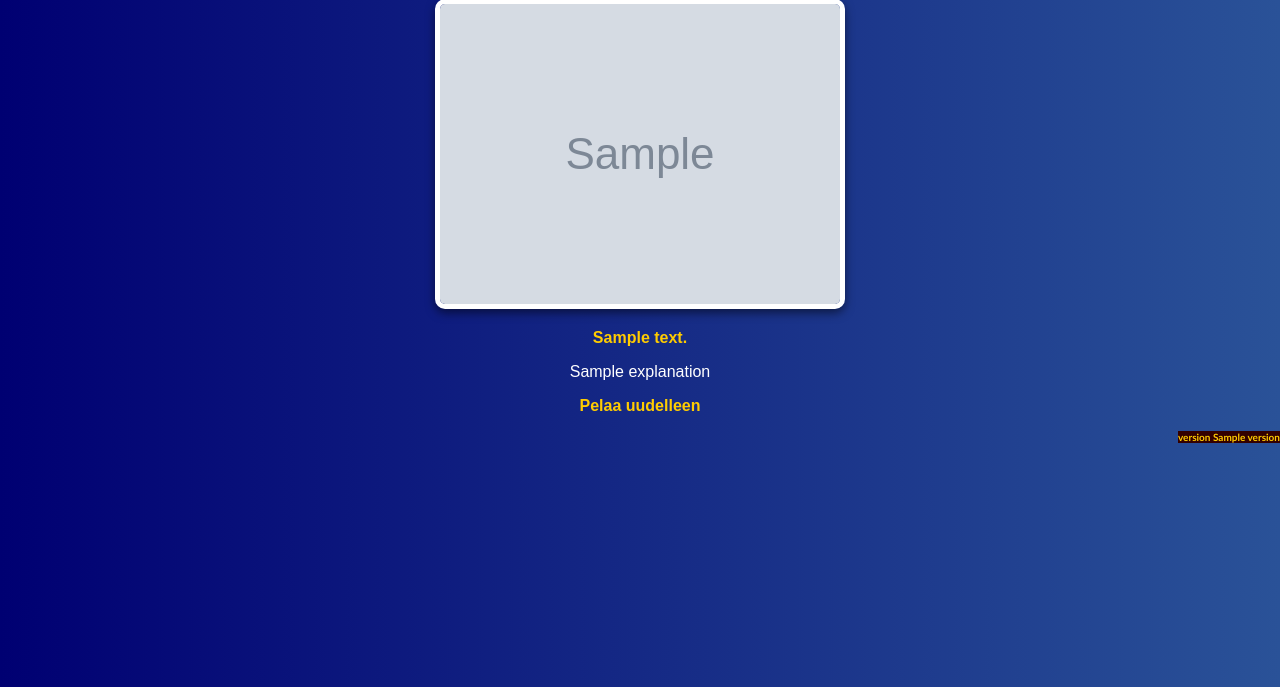
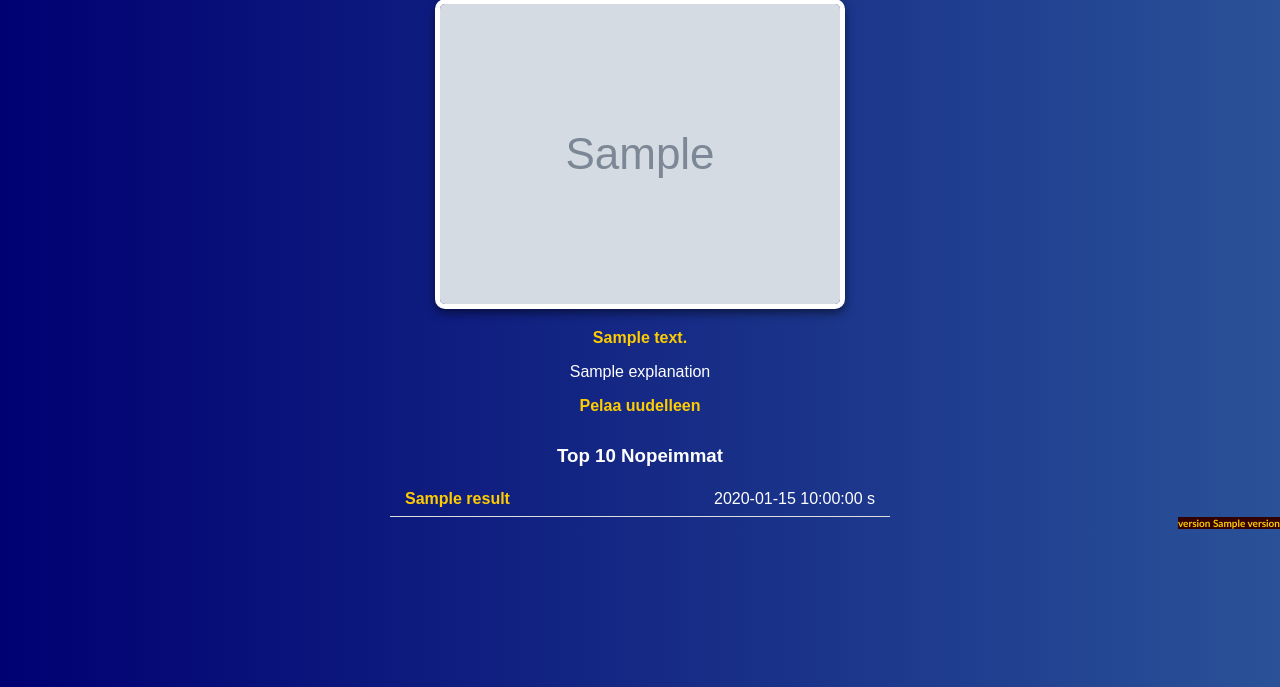
Before and after one commit to emehtata/wikikuvavisa, a Flask app: template app/templates/result.html in a window 1280 px wide. Shown: the part 113-800 px from the top of the page. Run offline with Flask 3, Linux system fonts and the light colour scheme; the template is opened without the code that fills it: most values are stand-ins (such as "Sample title", 1, 10 or a date in 2020); grey boxes marked "Sample" are stand-in pictures.

Commit message:
Results shown with answer

```diff
--- a/app/__version__.py
+++ b/app/__version__.py
@@ -1 +1 @@
-version='0.2-8-ge633629'
+version='0.2-9-g60b1769'
--- a/app/app.py
+++ b/app/app.py
@@ -91,6 +91,22 @@ def save_result(page_name, image_url, elapsed_time):
     except Exception as e:
         logging.error(f"Unexpected error: {e}")
 
+def get_top_results(limit=10):
+    try:
+        with get_db() as conn:
+            cur = conn.cursor()
+            cur.execute('''
+                SELECT page_name, image_url, best_time
+                FROM results
+                ORDER BY best_time ASC
+                LIMIT ?
+            ''', (limit,))
+            return cur.fetchall()
+    except sqlite3.Error as e:
+        logging.error(f"Error fetching top results: {e}")
+        return []
+
+
 def fetch_random_pages_with_images():
     valid_pages = []
     max_attempts = 5  # Limit to prevent infinite loops
@@ -161,7 +177,8 @@ def quiz():
             result = f"Väärin. Oikea vastaus on: {correct_answer}"
         summary = fetch_page_summary(correct_answer)
 
-        return render_template('result.html', result=result, correct_answer=correct_answer, explanation=summary, image_url=image_url, version=get_version())
+        return render_template('result.html', result=result,
+            correct_answer=correct_answer, explanation=summary, image_url=image_url, version=get_version(), top_results=get_top_results())
 
     pages_with_images = fetch_random_pages_with_images()
     logging.debug(pages_with_images)
--- a/app/static/style.css
+++ b/app/static/style.css
@@ -140,3 +140,34 @@ footer p {
     margin: 0;            /* Remove default margin from paragraph */
     font-size: 10px;      /* Font size */
 }
+
+.leaderboard {
+    margin-top: 30px;
+    text-align: center;
+}
+
+.leaderboard h3 {
+    margin-bottom: 15px;
+}
+
+.leaderboard-table {
+    width: 100%;
+    max-width: 500px;
+    margin: 0 auto;
+    border-collapse: collapse;
+}
+
+.leaderboard-table td {
+    padding: 8px 15px;
+    border-bottom: 1px solid #ddd;
+}
+
+.page-name {
+    text-align: left;
+    font-weight: bold;
+}
+
+.best-time {
+    text-align: right;
+    color: #ffffff;
+}
--- a/app/templates/result.html
+++ b/app/templates/result.html
@@ -22,6 +22,17 @@
 <p>
     <a href="/">Pelaa uudelleen</a>
 </p>
+<div class="leaderboard">
+    <h3>Top 10 Nopeimmat</h3>
+    <table class="leaderboard-table">
+        {% for result in top_results %}
+        <tr>
+            <td class="page-name"><a href="https://fi.wikipedia.org/wiki/{{ result["page_name"] }}">{{ result["page_name"] }}</a></td>
+            <td class="best-time">{{ result["best_time"] }} s</td>
+        </tr>
+        {% endfor %}
+    </table>
+</div>
 </body>
 <footer>
 <p><a href="https://github.com/emehtata/wikikuvavisa">version {{ version }}</a></p>
```
